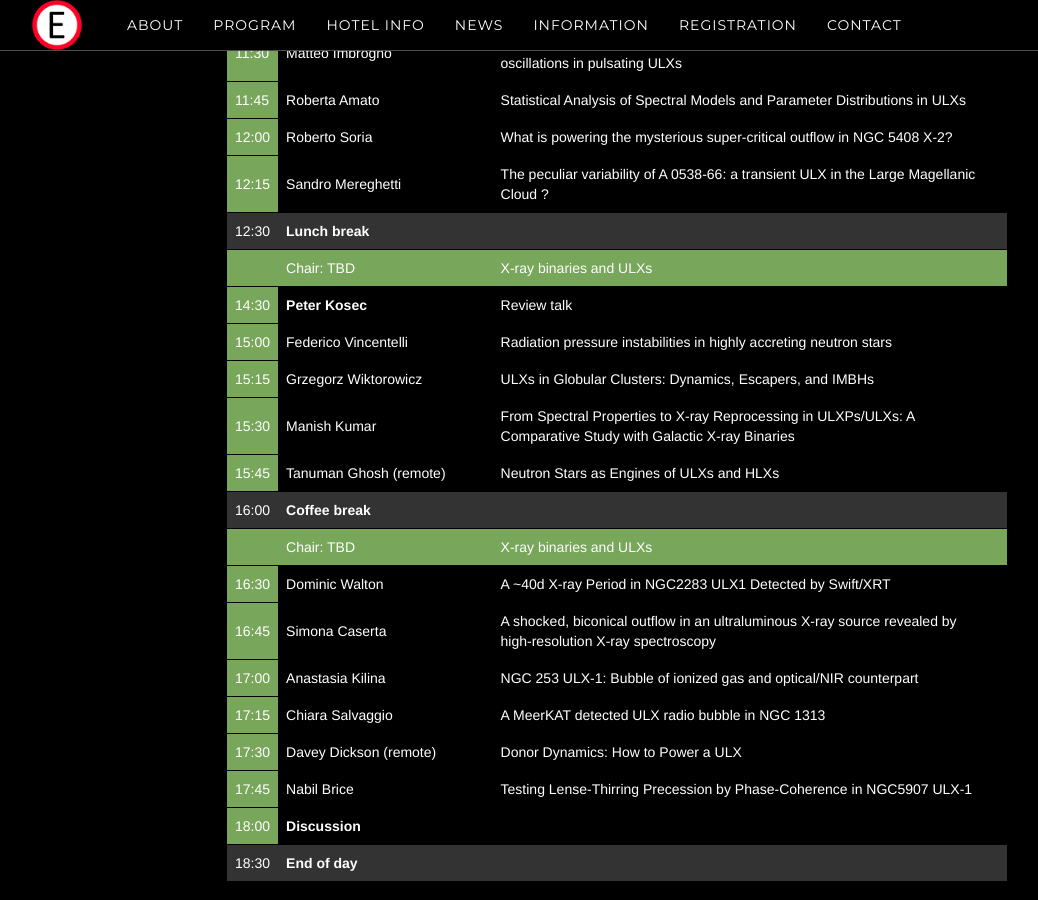
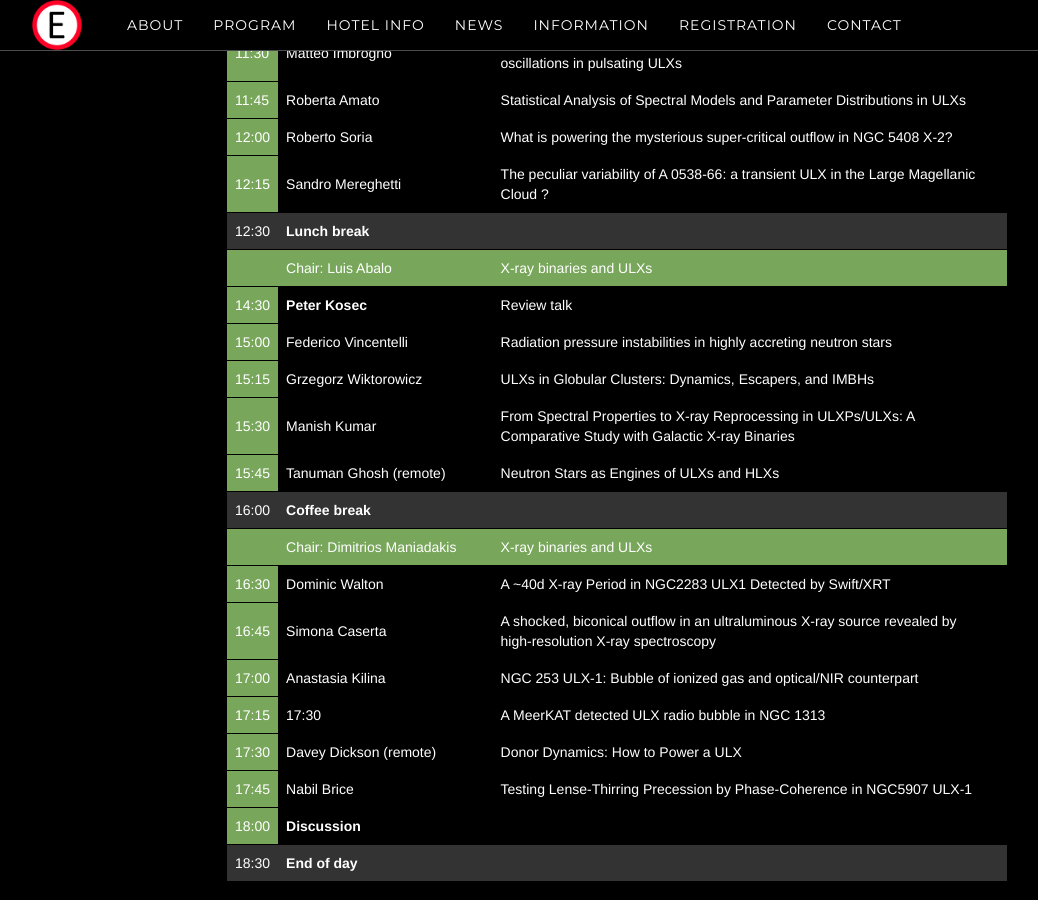
Before and after one commit to breakingthelimits/supereddington2026, a Jekyll site: the page built from program/index.html, in a window 1280 px wide and 900 px high, scrolled down 4323 px. Shown: the whole window, without its empty margins (38-1076 px from the left). Built offline with Jekyll 4.4.1, drawn with Linux system fonts in a browser that asks for light colours.

Commit message:
Add chair

```diff
--- a/_includes/program_table.html
+++ b/_includes/program_table.html
@@ -637,7 +637,7 @@ I will present the most recent results on this  binary system from multi-wavelen
         </tr>
         <tr style="background-color: #78a75b;">
             <td></td>
-            <td>Chair: TBD</td>
+            <td>Chair: Luis Abalo</td>
             <td style="background-color: #78a75b;">X-ray binaries and ULXs</td>
         <td></td>
         </tr>
@@ -681,7 +681,7 @@ Furthermore, we examined X-ray reprocessing signatures in ULXs by focusing on th
         </tr>
         <tr style="background-color: #78a75b;">
             <td></td>
-            <td>Chair: TBD</td>
+            <td>Chair: Dimitrios Maniadakis</td>
             <td style="background-color: #78a75b;">X-ray binaries and ULXs</td>
         <td></td>
         </tr>
@@ -703,7 +703,7 @@ Furthermore, we examined X-ray reprocessing signatures in ULXs by focusing on th
         </tr>
         <tr style="background: transparent;">
             <td style="background-color: #78a75b;">17:15</td>
-            <td style="min-width: 200px;">Chiara Salvaggio</td>
+            <td style="min-width: 200px;">17:30</td>
         <td><details><summary>A MeerKAT detected ULX radio bubble in NGC 1313</summary>Ultraluminous X-ray sources (ULXs) are a class of extreme X-ray binaries, most of them powered by super-Eddington accretion onto stellar mass black holes and neutron stars. Extended optical or radio emission (and a single case in X-rays) has been observed around some ULXs, with a bubble-like shape. These huge bubbles have diameters  &gt; 100 pc and contain an energy 10-100 times larger than the energy content of supernova remnants. ULX bubbles are thought to be shock-ionized, formed by the interaction of ULX outflows (winds or jets) with the surrounding interstellar medium. The study of ULX bubbles is crucial to understand the feedback of these extreme accretors on the surrounding environment.
 In this talk, I will focus on the results obtained from the analysis of a MeerKAT dataset of the ULX bubble around NGC 1313 X2, which is the first radio detection of this bubble, previously observed only in the optical. At least two different emitting regions can be identified in the radio map, one brighter and one weaker, with a compact and a steep spectral shape, respectively. The bubble dimension as seen in the radio is consistent with the Halpha emission from MUSE data: I will show a comparison of the morphology at radio and optical wavelengths. Finally, I will discuss the results from the study of this bubble in a larger context, including a comparison with Galactic X-ray binaries, first of all the extreme SS433 and its W50 nebula.</details></td>
         </tr>
```
